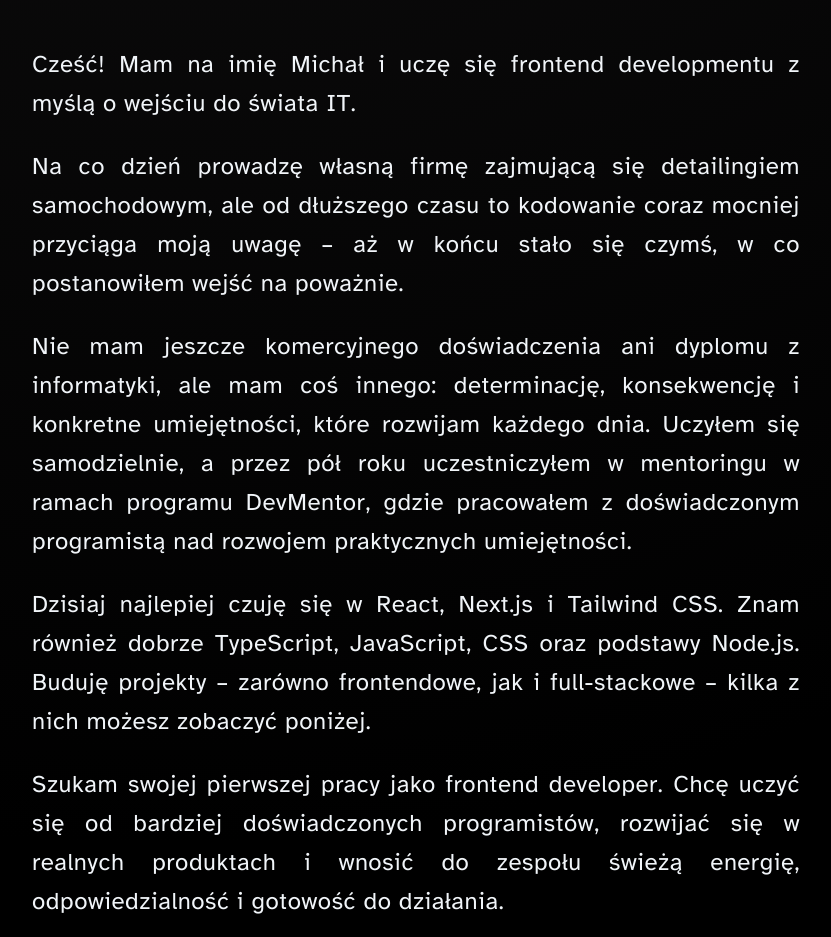
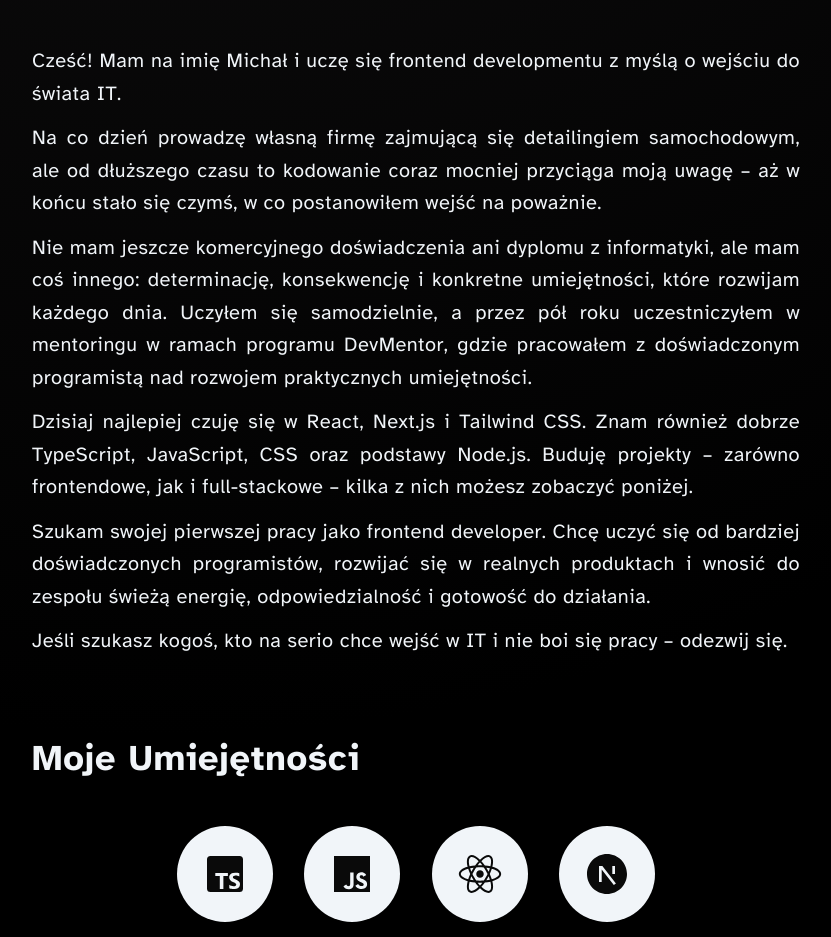
Before and after one commit to misiek869/my_portfolio_v3, a React (Vite) app: page /about in a window 1280 px wide. Shown: the part 115-1052 px from the top of the page, without its empty margins (224-1055 px from the left). Built offline with nearby package versions, Linux system fonts and the light colour scheme.

Commit message:
change paragraph styles

```diff
--- a/src/components/About.tsx
+++ b/src/components/About.tsx
@@ -7,6 +7,8 @@ import Education from './Education'
 
 const About = () => {
 	const { t } = useTranslation()
+
+	const paragraphStyles = `text-lg tracking-wide leading-loose md:text-xl 3xl:text-2xl 3xl:leading-[3rem] mt-3 md:leading-relaxed text-justify`
 
 	return (
 		<>
@@ -30,28 +32,16 @@ const About = () => {
 					animate={{ opacity: 1 }}
 					transition={{ delay: 0.1, duration: 0.7 }}
 					className='mb-8 w-[80vw] lg:w-[60vw] mx-auto text-slate-100 '>
-					<h2 className=' text-3xl md:text-4xl font-bold tracking-wide capitalize 3xl:text-5xl'>
+					<h2 className=' text-3xl md:text-4xl font-bold tracking-wide capitalize 3xl:text-5xl mb-10'>
 						{t('aboutTitle')}
 					</h2>
-					<div className='mt-10'>
-						<p className='text-lg sm:text-xl tracking-wide leading-loose md:text-2xl 3xl:text-3xl 3xl:leading-[3rem] md:leading-relaxed text-justify'>
-							{t('about_01')}
-						</p>
-						<p className='text-lg sm:text-xl tracking-wide leading-loose md:text-2xl 3xl:text-3xl 3xl:leading-[3rem] mt-6 md:leading-relaxed text-justify'>
-							{t('about_02')}
-						</p>
-						<p className='text-lg sm:text-xl tracking-wide leading-loose md:text-2xl 3xl:text-3xl 3xl:leading-[3rem] mt-6 md:leading-relaxed text-justify'>
-							{t('about_03')}
-						</p>
-						<p className='text-lg sm:text-xl tracking-wide leading-loose md:text-2xl 3xl:text-3xl 3xl:leading-[3rem] mt-6 md:leading-relaxed text-justify'>
-							{t('about_04')}
-						</p>
-						<p className='text-lg sm:text-xl tracking-wide leading-loose md:text-2xl 3xl:text-3xl 3xl:leading-[3rem] mt-6 md:leading-relaxed text-justify'>
-							{t('about_05')}
-						</p>
-						<p className='text-lg sm:text-xl tracking-wide leading-loose md:text-2xl 3xl:text-3xl 3xl:leading-[3rem] mt-6 md:leading-relaxed text-justify'>
-							{t('about_06')}
-						</p>
+					<div className=''>
+						<p className={paragraphStyles}>{t('about_01')}</p>
+						<p className={paragraphStyles}>{t('about_02')}</p>
+						<p className={paragraphStyles}>{t('about_03')}</p>
+						<p className={paragraphStyles}>{t('about_04')}</p>
+						<p className={paragraphStyles}>{t('about_05')}</p>
+						<p className={paragraphStyles}>{t('about_06')}</p>
 					</div>
 				</motion.div>
 
```
